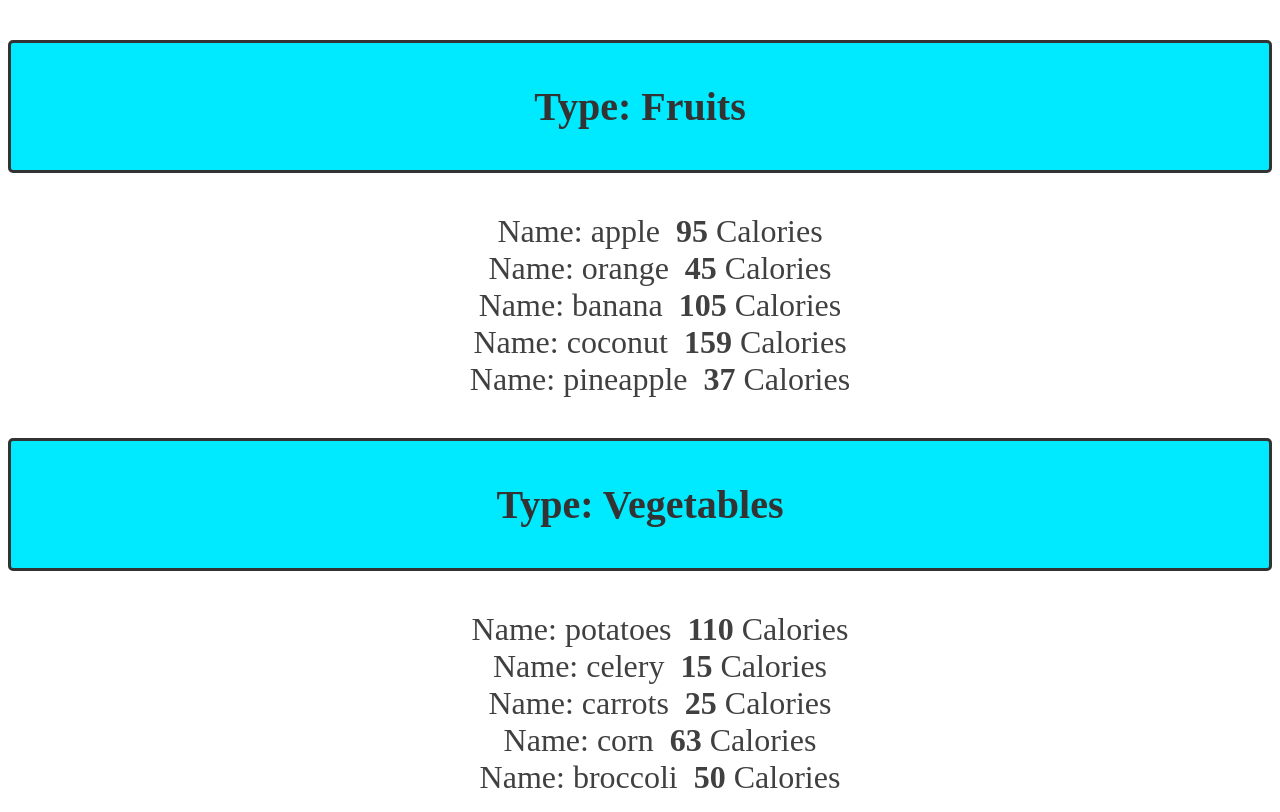
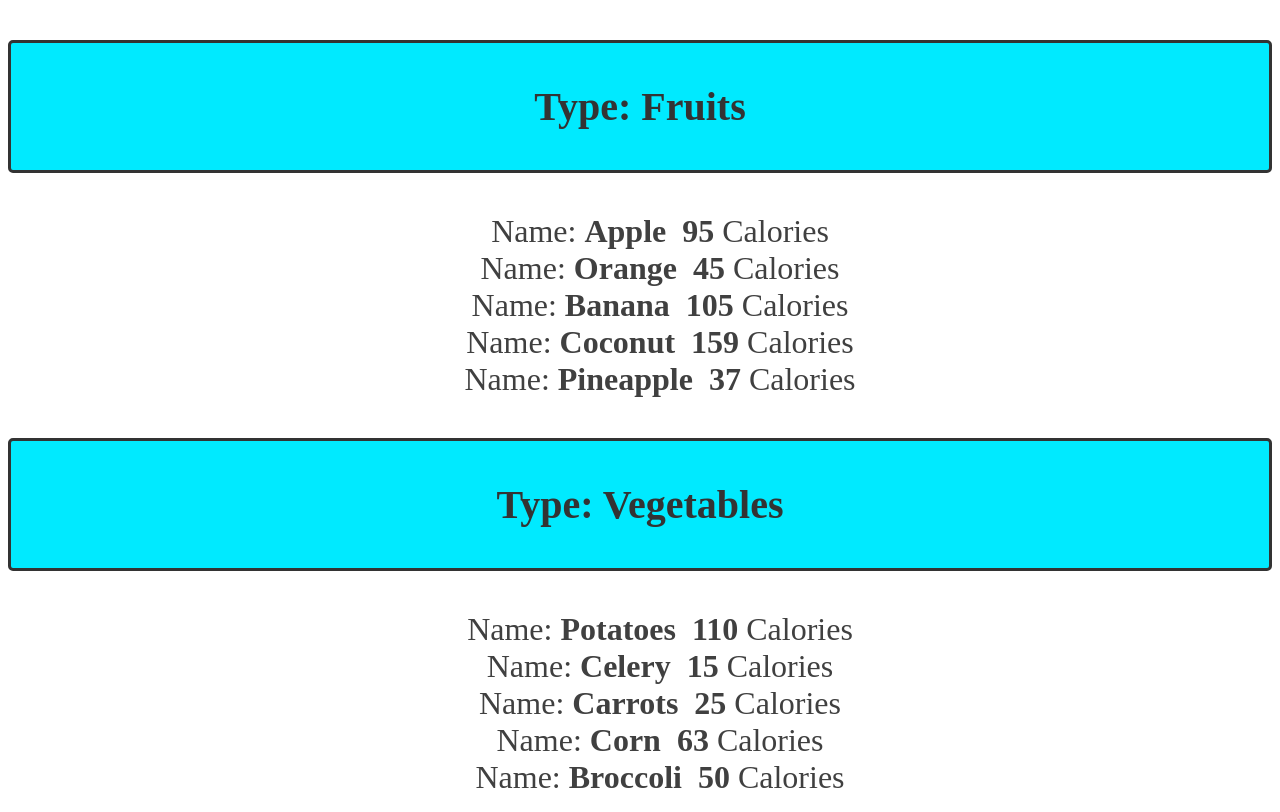
Before and after one commit to boyer2022/reactLists, a React (Vite) app in the folder lists/: page / in a window 1280 px wide. Built offline with nearby package versions, Linux system fonts and the light colour scheme.

Commit message:
Caps on all names

```diff
--- a/lists/src/App.jsx
+++ b/lists/src/App.jsx
@@ -6,17 +6,17 @@ import './App.css'
 
 function App() {
 // comment out to just see as list. 1:15:30 in video
-                const fruits = [{id: 1, name: "apple", calories: 95},
-                                {id: 2, name:"orange", calories: 45},
-                                {id: 3, name:"banana", calories: 105},
-                                {id: 4, name:"coconut", calories: 159},
-                                {id: 5, name:"pineapple", calories: 37}];
+                const fruits = [{id: 1, name: "Apple", calories: 95},
+                                {id: 2, name:"Orange", calories: 45},
+                                {id: 3, name:"Banana", calories: 105},
+                                {id: 4, name:"Coconut", calories: 159},
+                                {id: 5, name:"Pineapple", calories: 37}];
 
-                const vegetables = [{id: 6, name: "potatoes", calories: 110},
-                                {id: 7, name:"celery", calories: 15},
-                                {id:8, name:"carrots", calories: 25},
-                                {id: 9, name:"corn", calories: 63},
-                                {id: 10, name:"broccoli", calories: 50}];
+                const vegetables = [{id: 6, name: "Potatoes", calories: 110},
+                                {id: 7, name:"Celery", calories: 15},
+                                {id:8, name:"Carrots", calories: 25},
+                                {id: 9, name:"Corn", calories: 63},
+                                {id: 10, name:"Broccoli", calories: 50}];
   return (
     // <List />
     <>
--- a/lists/src/List.jsx
+++ b/lists/src/List.jsx
@@ -9,7 +9,7 @@ function List(props){
 
         const listItems = itemList.map(item => <li key={item.id}>
 
-                                           Name: {item.name} &nbsp;
+                                           Name: <b>{item.name}</b> &nbsp;
                                             <b>{item.calories}</b> Calories</li>);
 
 // function List(){
@@ -61,7 +61,7 @@ function List(props){
 List.propTypes = {
     category: PropTypes.string,
     items: PropTypes.arrayOf(PropTypes.shape({id: PropTypes.number,
-                                                name: PropTypes.string,
+                                                name: PropTypes.string.toUpperCase,
                                                 calories: PropTypes.number,
     })),
 }
```
